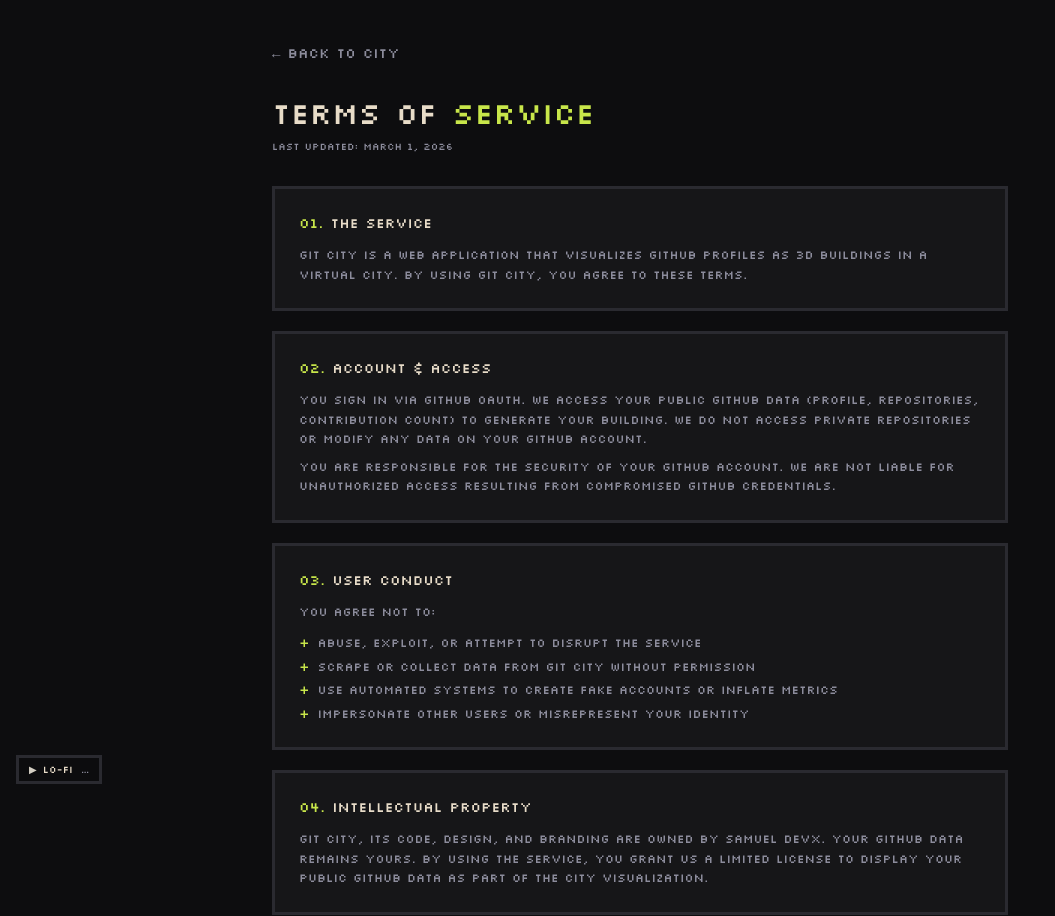
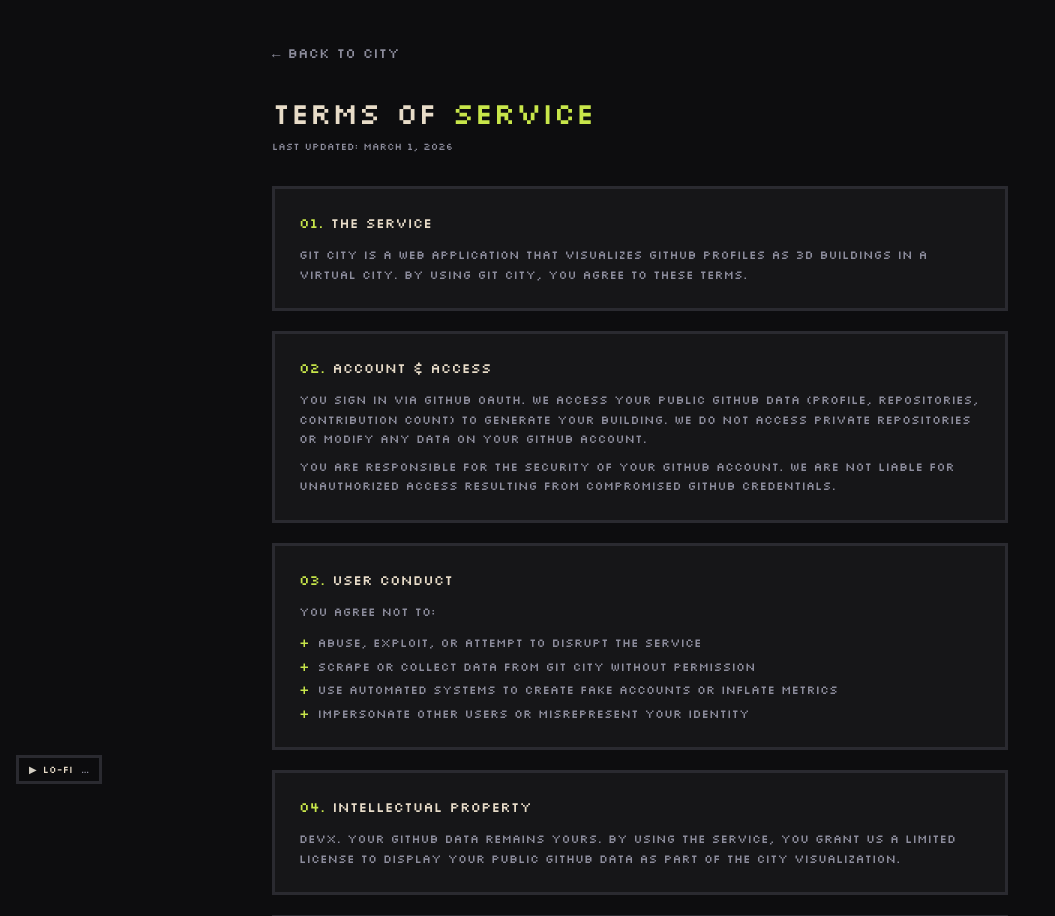
Before and after one commit to gurbaazsingh411-hub/devx-code-city, a Next.js app: page /terms in a window 1280 px wide. Shown: the top 916 px of the page, without its empty margins (0-1055 px from the left). Built offline with nearby package versions, Linux system fonts and the light colour scheme; no server answers.

Commit message:
Final rebranding sweep: removed author names, Discord, and repo links

```diff
--- a/src/app/terms/page.tsx
+++ b/src/app/terms/page.tsx
@@ -61,7 +61,6 @@
 
           <Section n={4} title="Intellectual Property">
             <p>
-              Git City, its code, design, and branding are owned by Samuel
               devx. Your GitHub data remains yours. By using the service, you
               grant us a limited license to display your public GitHub data as
               part of the city visualization.
```
